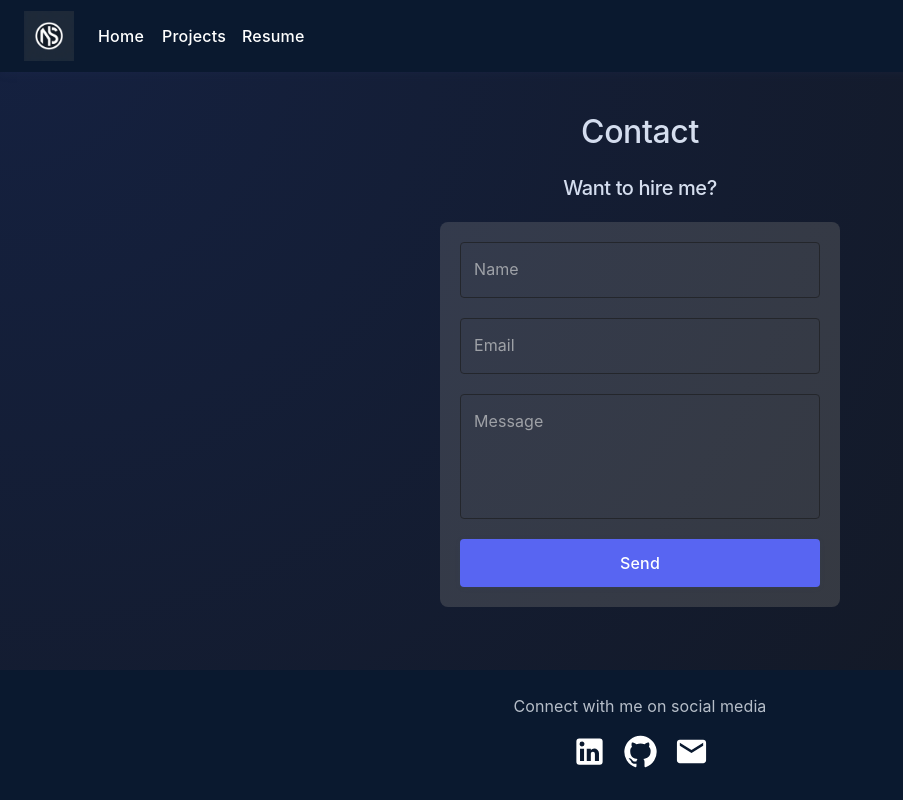
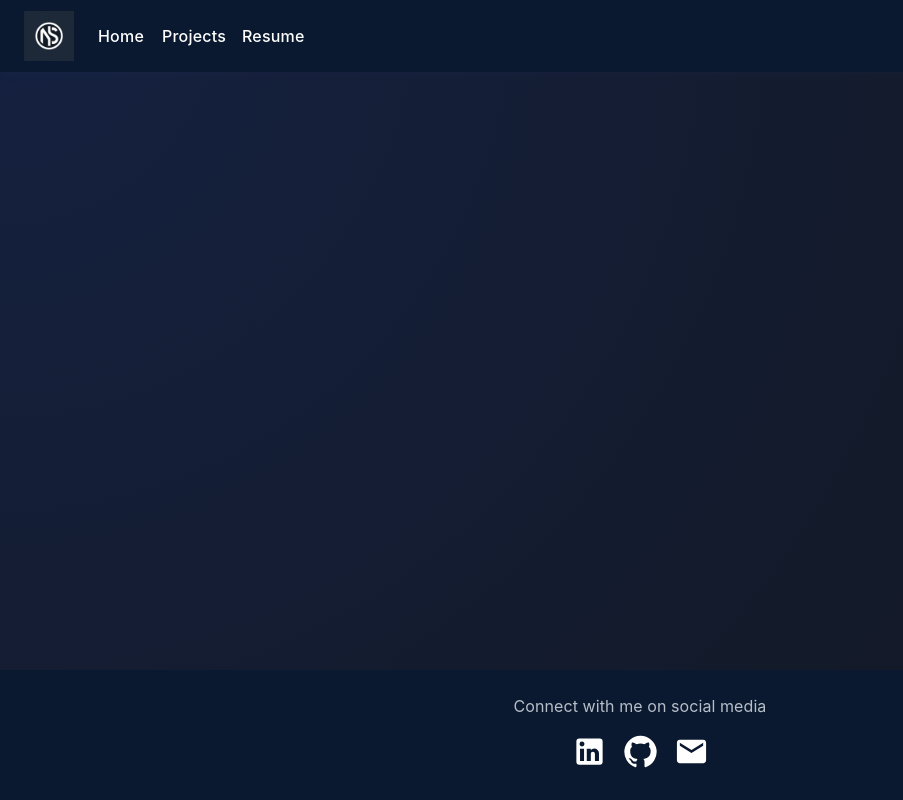
Before and after one commit to nickstern2/nick_portfolio, a React (Create React App) app: page /contact in a window 1280 px wide. Shown: the whole page, without its empty margins (0-903 px from the left). Built offline with nearby package versions, Linux system fonts and the light colour scheme.

Commit message:
temporarily removed contact form route

```diff
--- a/src/App.tsx
+++ b/src/App.tsx
@@ -22,7 +22,7 @@ const App = () => {
                 <Route path={RouteNames.Home} element={<Home />} />
                 <Route path={RouteNames.Projects} element={<ProjectList />} />
                 <Route path={RouteNames.Resume} element={<Resume />} />
-                <Route path={RouteNames.Contact} element={<ContactForm />} />
+                {/* <Route path={RouteNames.Contact} element={<ContactForm />} /> */}
                 <Route path={RouteNames.Home} element={<Home />} />
                 {/* This will redirect to Home for the base path */}
               </Routes>
```
